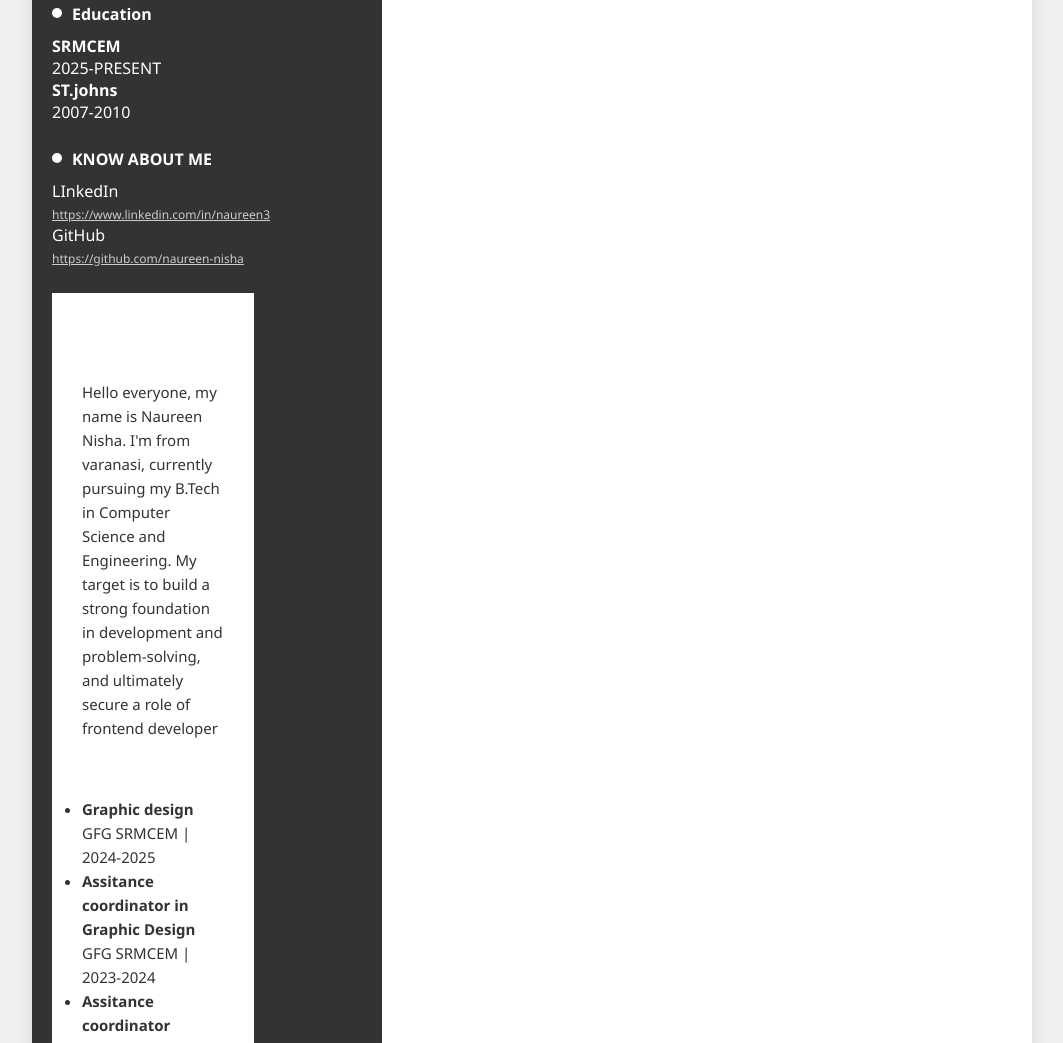
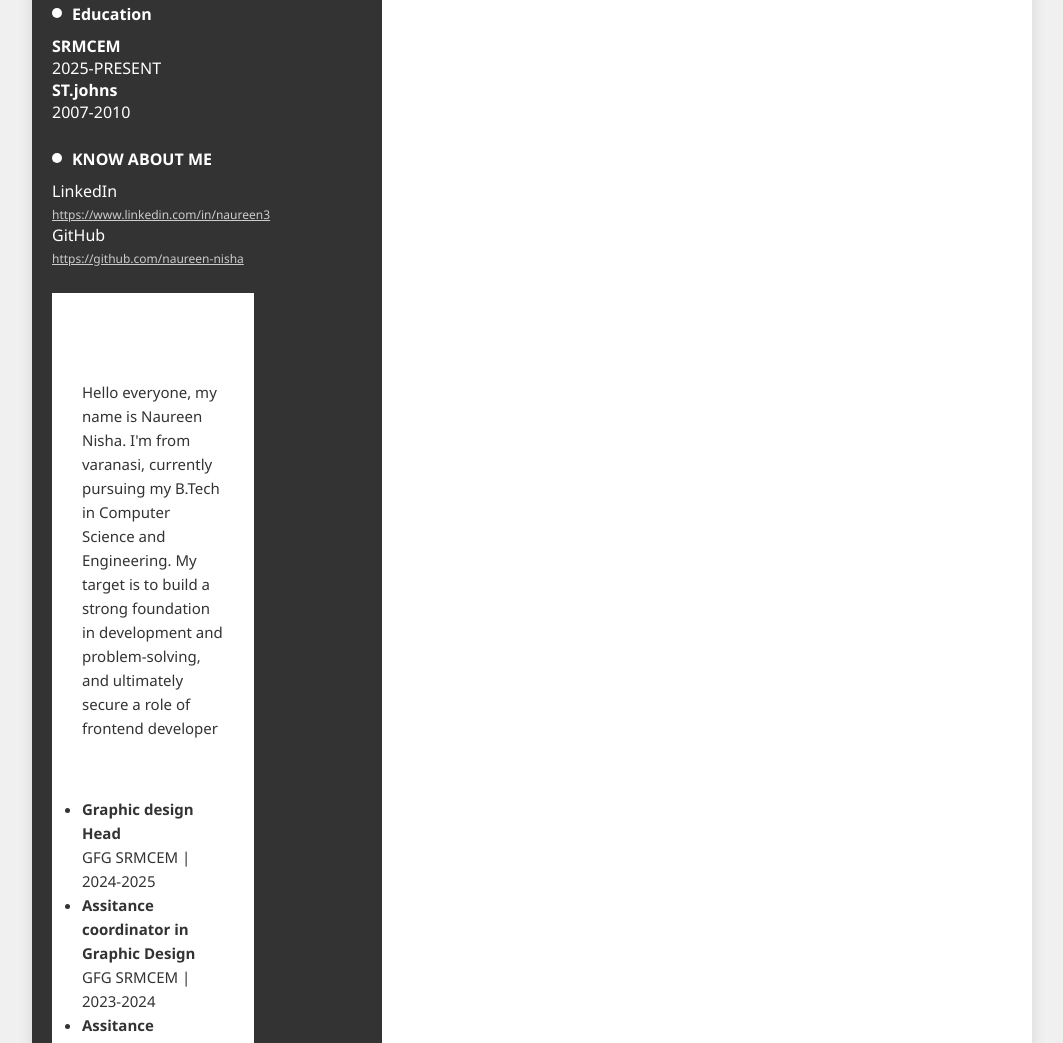
Before and after one commit to naureen-nisha/naureen-nisha.github.io, a plain HTML site: page index.html in a window 1280 px wide. Shown: the part 360-1403 px from the top of the page, without its empty margins (108-1171 px from the left). Drawn offline with Linux system fonts and the light colour scheme.

Commit message:
added head ing gfg and lowercase in linked in spelling

```diff
--- a/index.html
+++ b/index.html
@@ -33,7 +33,7 @@
 
       <div class="section">
         <h3 class="section-title">KNOW ABOUT ME </h3>
-        <p>LInkedIn<br>
+        <p>LinkedIn<br>
   <a href="https://www.linkedin.com/in/naureen3" class="small-text" target="_blank">https://www.linkedin.com/in/naureen3</a></p>
         <p>GitHub<br>
   <a href="https://github.com/naureen-nisha" class="small-text" target="_blank">https://github.com/naureen-nisha</a></p>
@@ -54,7 +54,7 @@
         <h3 class="section-title">Experience</h3>
         <ul class="experience-list">
           <li>
-            <strong>Graphic design <head></head> </strong><br>
+            <strong>Graphic design Head  </strong><br>
             GFG SRMCEM | 2024-2025
           </li>
           <li>
```
